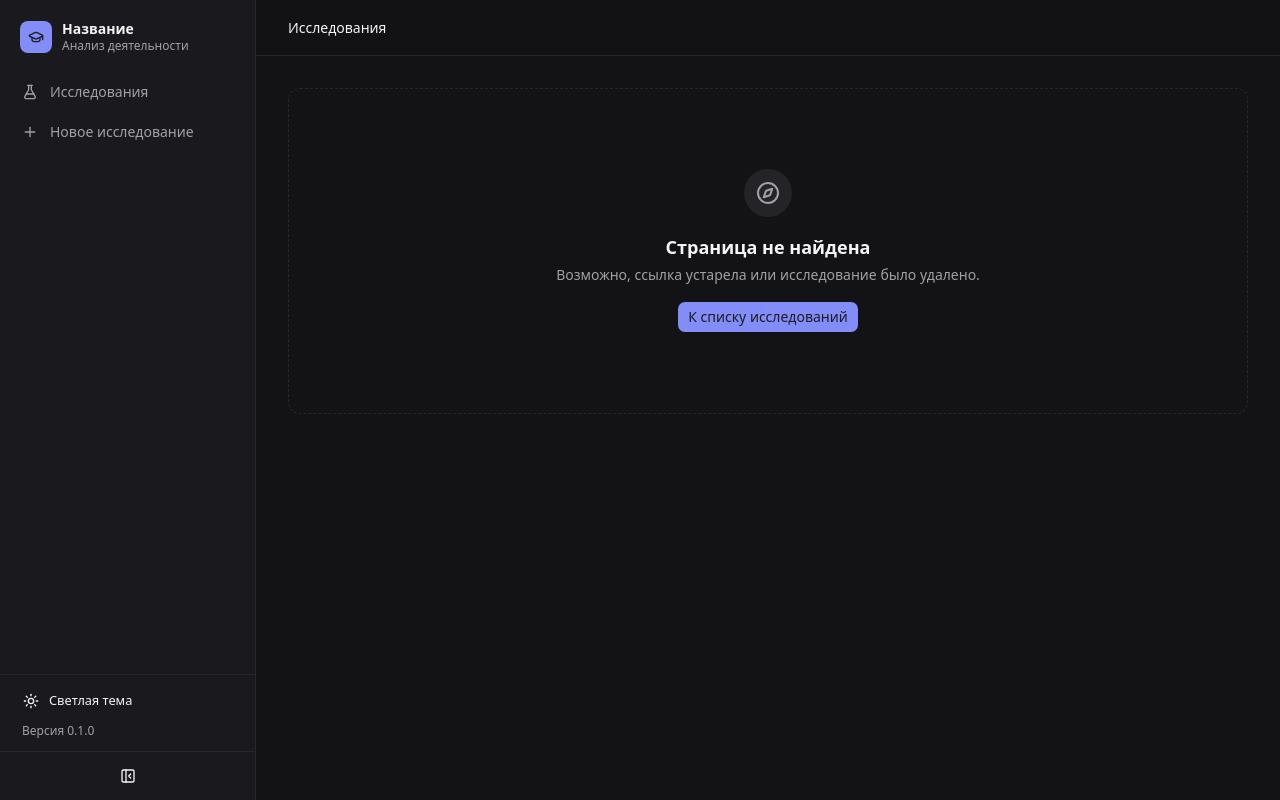
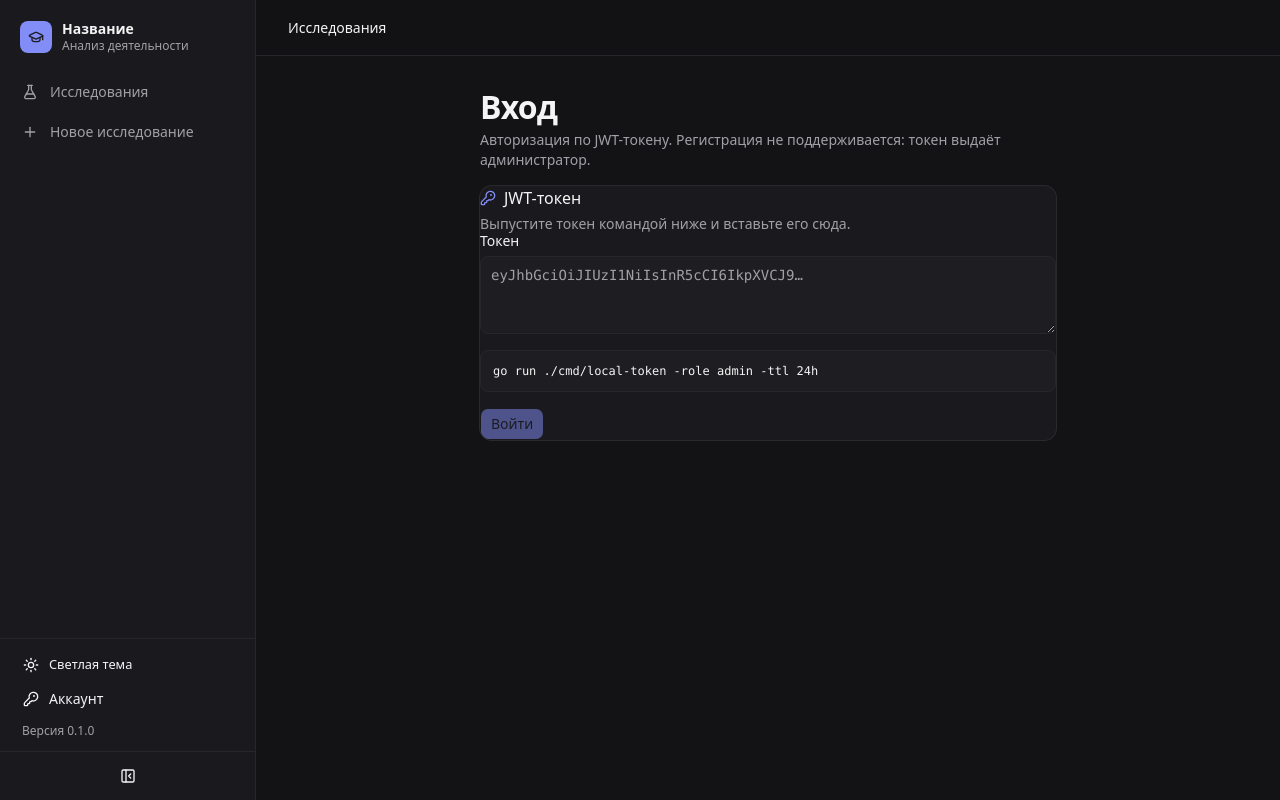
Before and after one commit to pipx86/Modeus_hakaton, a React (Vite) app in the folder frontend/: page /login in a window 1280 px wide. Built offline with nearby package versions, Linux system fonts and the light colour scheme; no server answers; what openapi-fetch would draw is missing.

Commit message:
feat(frontend): страница входа по JWT-токену и локальная сессия

```diff
--- a/frontend/src/App.tsx
+++ b/frontend/src/App.tsx
@@ -2,6 +2,7 @@ import { BrowserRouter, Routes, Route } from "react-router-dom"
 import { ErrorBoundary } from "@/components/error-boundary"
 import { Layout } from "@/components/Layout"
 import { Dashboard } from "@/pages/Dashboard"
+import { Login } from "@/pages/login"
 import { NewResearch } from "@/pages/NewResearch"
 import { NotFound } from "@/pages/not-found"
 import { Research } from "@/pages/Research"
@@ -36,6 +37,14 @@ function App() {
                 </ErrorBoundary>
               }
             />
+            <Route
+              path="login"
+              element={
+                <ErrorBoundary key="login" variant="inline">
+                  <Login />
+                </ErrorBoundary>
+              }
+            />
             <Route path="*" element={<NotFound />} />
           </Route>
         </Routes>
--- a/frontend/src/components/Layout.tsx
+++ b/frontend/src/components/Layout.tsx
@@ -9,6 +9,7 @@ import {
   ChevronRightIcon,
   FlaskConicalIcon,
   GraduationCapIcon,
+  KeyRoundIcon,
   MenuIcon,
   MoonIcon,
   PanelLeftCloseIcon,
@@ -123,6 +124,16 @@ function SidebarContent({ collapsed, onNavigate }: { collapsed: boolean; onNavig
 
       <div className="mt-auto flex flex-col gap-1 border-t p-3">
         <ThemeToggle collapsed={collapsed} />
+        <Button
+          asChild
+          variant="ghost"
+          className={cn("w-full justify-start gap-2.5 px-2.5", collapsed && "justify-center px-0")}
+        >
+          <Link to="/login" onClick={onNavigate}>
+            <KeyRoundIcon className="size-4" />
+            {!collapsed && <span>Аккаунт</span>}
+          </Link>
+        </Button>
         {!collapsed && <p className="px-2.5 pt-1 text-xs text-muted-foreground">Версия 0.1.0</p>}
       </div>
     </div>
--- a/frontend/src/lib/api/client.ts
+++ b/frontend/src/lib/api/client.ts
@@ -1,5 +1,6 @@
 import createClient from "openapi-fetch"
 import { frontendLog } from "@/lib/frontend-log"
+import { getValidToken } from "@/lib/auth"
 import type { paths, components } from "./schema"
 
 // В dev запросы идут на тот же origin через Vite-прокси (он добавляет Authorization).
@@ -19,7 +20,8 @@ export const apiClient = createClient<paths>({ baseUrl: apiBaseUrl })
 // Токен нужен, если фронтенд обращается к API напрямую (без прокси).
 apiClient.use({
   onRequest({ request }) {
-    if (apiToken) request.headers.set("Authorization", `Bearer ${apiToken}`)
+    const token = getValidToken() ?? apiToken
+    if (token) request.headers.set("Authorization", `Bearer ${token}`)
     return request
   },
   onResponse({ request, response }) {
--- /dev/null
+++ b/frontend/src/lib/auth.ts
@@ -0,0 +1,63 @@
+/**
+ * @file auth.ts
+ * @description Работа с локальной сессией по JWT: декодирование payload,
+ * проверка срока действия и хранение токена в localStorage.
+ *
+ * Бэкенд не имеет эндпоинтов регистрации/логина: токен выдаётся администратором
+ * (`go run ./cmd/local-token`), а фронтенд только принимает его и использует
+ * в заголовке Authorization.
+ */
+
+const STORAGE_KEY = "modeus.jwt"
+
+export interface TokenPayload {
+  sub?: string
+  role?: string
+  iat?: number
+  exp?: number
+}
+
+/** Декодирует payload JWT без проверки подписи (подпись проверяет бэкенд). */
+export function decodeToken(token: string): TokenPayload | null {
+  const parts = token.trim().split(".")
+  if (parts.length !== 3) return null
+  try {
+    const base64 = parts[1].replace(/-/g, "+").replace(/_/g, "/")
+    const padded = base64.padEnd(base64.length + ((4 - (base64.length % 4)) % 4), "=")
+    const decoded = JSON.parse(window.atob(padded)) as TokenPayload
+    if (!decoded || typeof decoded !== "object") return null
+    return decoded
+  } catch {
+    return null
+  }
+}
+
+export function isTokenExpired(payload: TokenPayload | null): boolean {
+  if (!payload?.exp) return false
+  return payload.exp * 1000 <= Date.now()
+}
+
+export function getStoredToken(): string | null {
+  try {
+    return window.localStorage.getItem(STORAGE_KEY)
+  } catch {
+    return null
+  }
+}
+
+/** Возвращает токен только если он есть, декодируется и не истёк. */
+export function getValidToken(): string | null {
+  const token = getStoredToken()
+  if (!token) return null
+  const payload = decodeToken(token)
+  if (!payload || isTokenExpired(payload)) return null
+  return token
+}
+
+export function storeToken(token: string) {
+  window.localStorage.setItem(STORAGE_KEY, token.trim())
+}
+
+export function clearToken() {
+  window.localStorage.removeItem(STORAGE_KEY)
+}
--- /dev/null
+++ b/frontend/src/pages/login.tsx
@@ -0,0 +1,127 @@
+import { useState, type FormEvent } from "react"
+import { KeyRoundIcon, LogOutIcon, ShieldCheckIcon } from "lucide-react"
+import { toast } from "sonner"
+import { Button } from "@/components/ui/button"
+import { Card, CardContent, CardDescription, CardHeader, CardTitle } from "@/components/ui/card"
+import { Label } from "@/components/ui/label"
+import { Textarea } from "@/components/ui/textarea"
+import { clearToken, decodeToken, getStoredToken, isTokenExpired, storeToken, type TokenPayload } from "@/lib/auth"
+
+function formatExpiry(exp?: number): string {
+  if (!exp) return "без срока"
+  return new Intl.DateTimeFormat("ru-RU", {
+    dateStyle: "medium",
+    timeStyle: "short",
+  }).format(new Date(exp * 1000))
+}
+
+/** Страница входа: принимает готовый JWT и показывает данные сессии. */
+export function Login() {
+  const [token, setToken] = useState("")
+  const [error, setError] = useState<string | null>(null)
+  const [session, setSession] = useState<TokenPayload | null>(() => {
+    const stored = getStoredToken()
+    if (!stored) return null
+    const payload = decodeToken(stored)
+    return payload && !isTokenExpired(payload) ? payload : null
+  })
+
+  const submit = (event: FormEvent) => {
+    event.preventDefault()
+    const payload = decodeToken(token)
+    if (!payload) {
+      setError("Это не похоже на JWT: ожидаются три части, разделённые точками.")
+      return
+    }
+    if (isTokenExpired(payload)) {
+      setError("Срок действия токена истёк. Выпустите новый через local-token.")
+      return
+    }
+    storeToken(token)
+    setSession(payload)
+    setToken("")
+    setError(null)
+    toast.success("Вход выполнен", { description: `Роль: ${payload.role ?? "не указана"}` })
+  }
+
+  const logout = () => {
+    clearToken()
+    setSession(null)
+    toast.success("Вы вышли из аккаунта")
+  }
+
+  return (
+    <div className="mx-auto max-w-xl space-y-4">
+      <div className="space-y-1">
+        <h1 className="text-3xl font-semibold tracking-tight">Вход</h1>
+        <p className="text-sm text-muted-foreground">
+          Авторизация по JWT-токену. Регистрация не поддерживается: токен выдаёт администратор.
+        </p>
+      </div>
+
+      {session ? (
+        <Card>
+          <CardHeader>
+            <CardTitle className="flex items-center gap-2 text-base">
+              <ShieldCheckIcon className="size-4 text-primary" />
+              Вы вошли
+            </CardTitle>
+            <CardDescription>Токен хранится в браузере и отправляется в заголовке Authorization.</CardDescription>
+          </CardHeader>
+          <CardContent className="space-y-3 text-sm">
+            <div className="grid gap-1">
+              <span className="text-muted-foreground">Пользователь</span>
+              <span className="font-medium">{session.sub ?? "не указан"}</span>
+            </div>
+            <div className="grid gap-1">
+              <span className="text-muted-foreground">Роль</span>
+              <span className="font-medium">{session.role ?? "не указана"}</span>
+            </div>
+            <div className="grid gap-1">
+              <span className="text-muted-foreground">Действует до</span>
+              <span className="font-medium">{formatExpiry(session.exp)}</span>
+            </div>
+            <Button variant="outline" onClick={logout}>
+              <LogOutIcon className="size-4" />
+              Выйти
+            </Button>
+          </CardContent>
+        </Card>
+      ) : (
+        <Card>
+          <CardHeader>
+            <CardTitle className="flex items-center gap-2 text-base">
+              <KeyRoundIcon className="size-4 text-primary" />
+              JWT-токен
+            </CardTitle>
+            <CardDescription>
+              Выпустите токен командой ниже и вставьте его сюда.
+            </CardDescription>
+          </CardHeader>
+          <CardContent>
+            <form onSubmit={submit} className="space-y-4">
+              <div className="space-y-2">
+                <Label htmlFor="jwt">Токен</Label>
+                <Textarea
+                  id="jwt"
+                  value={token}
+                  onChange={(event) => setToken(event.target.value)}
+                  placeholder="eyJhbGciOiJIUzI1NiIsInR5cCI6IkpXVCJ9…"
+                  rows={3}
+                  className="font-mono text-xs"
+                />
+                {error && <p className="text-sm text-destructive">{error}</p>}
+              </div>
+              <pre className="overflow-x-auto rounded-lg border bg-muted/40 p-3 text-xs">
+                <code>go run ./cmd/local-token -role admin -ttl 24h</code>
+              </pre>
+              <Button type="submit" disabled={!token.trim()}>
+                Войти
+              </Button>
+            </form>
+          </CardContent>
+        </Card>
+      )}
+    </div>
+  )
+}
--- a/frontend/vite.config.ts
+++ b/frontend/vite.config.ts
@@ -73,7 +73,7 @@ export default defineConfig(({ mode }) => {
           selfHandleResponse: true,
           configure: (proxy) => {
             proxy.on("proxyReq", (proxyReq, req) => {
-              if (env.MODEUS_TOKEN) {
+              if (env.MODEUS_TOKEN && !proxyReq.getHeader("Authorization")) {
                 proxyReq.setHeader("Authorization", `Bearer ${env.MODEUS_TOKEN}`)
               }
               if (String(req.url ?? "").includes("/events")) {
```
Also changed, not shown: 2 other files (tests, documents, lock files or other folders).
